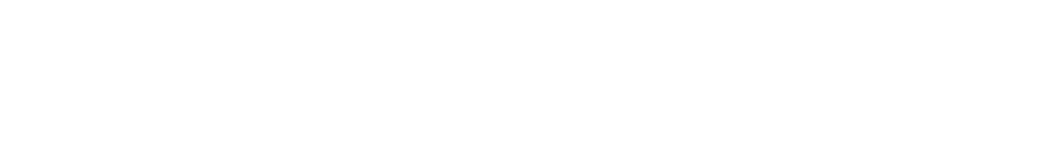
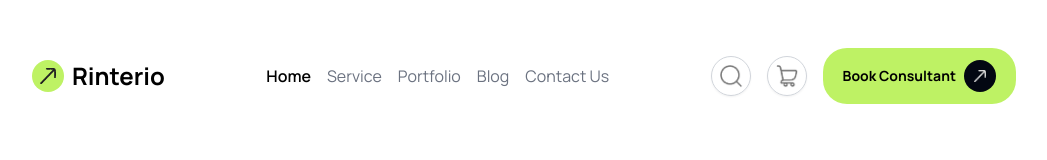
Before and after one commit to TahsinAlahi/assignment-03, a website: page index.html in a window 1280 px wide. Shown: the whole page, without its empty margins (116-1163 px from the left). Drawn offline with nearby package versions, Linux system fonts and the light colour scheme.

Commit message:
navbar done

```diff
--- a/index.html
+++ b/index.html
@@ -1,29 +1,94 @@
-<!DOCTYPE html>
+<!doctype html>
 <html lang="en">
   <head>
     <meta charset="UTF-8" />
     <meta name="viewport" content="width=device-width, initial-scale=1.0" />
+    <!-- Manrope font -->
+    <link rel="preconnect" href="https://fonts.googleapis.com" />
+    <link rel="preconnect" href="https://fonts.gstatic.com" crossorigin />
+    <link
+      href="https://fonts.googleapis.com/css2?family=Manrope:wght@200..800&display=swap"
+      rel="stylesheet"
+    />
+
     <!-- Tailwind CDN -->
     <script src="https://cdn.tailwindcss.com"></script>
     <script>
       tailwind.config = {
         theme: {
           extend: {
-            colors: {
-              clifford: "#da373d",
+            fontFamily: {
+              manrope: ["Manrope", "sans-serif"],
+            },
+            backgroundImage: {
+              "header-gradient":
+                "linear-gradient(0deg, rgb(255, 255, 255), rgba(255, 255, 255, 0) 100%)",
             },
           },
         },
       };
     </script>
     <!-- daisyUI -->
-    <link
+    <!-- <link
       href="https://cdn.jsdelivr.net/npm/daisyui@4.12.10/dist/full.min.css"
       rel="stylesheet"
       type="text/css"
-    />
+    /> -->
 
     <title>Document</title>
   </head>
-  <body></body>
+  <body class="font-manrope">
+    <div class="mx-auto px-5 pt-7 lg:max-w-screen-lg lg:pt-12">
+      <header class="bg-header-gradient">
+        <nav class="flex items-center justify-between">
+          <div class="flex cursor-pointer items-center justify-between gap-2">
+            <div
+              class="flex h-8 w-8 items-center justify-center rounded-2xl bg-lime-300"
+            >
+              <img src="./assets/arrow.png" alt="arrow-img" class="w-4" />
+            </div>
+            <div class="text-2xl font-bold text-black">Rinterio</div>
+          </div>
+
+          <div
+            class="flex h-10 w-10 items-center justify-center rounded-full border border-gray-200 bg-white lg:hidden"
+          >
+            <img src="./assets/burger.png" alt="burger-menu" class="w-4" />
+          </div>
+          <ul class="hidden space-x-4 lg:flex">
+            <li class="cursor-pointer font-semibold">Home</li>
+            <li class="cursor-pointer text-gray-500">Service</li>
+            <li class="cursor-pointer text-gray-500">Portfolio</li>
+            <li class="cursor-pointer text-gray-500">Blog</li>
+            <li class="cursor-pointer text-gray-500">Contact Us</li>
+          </ul>
+
+          <div class="hidden items-center justify-between gap-4 lg:flex">
+            <div
+              class="flex h-10 w-10 cursor-pointer items-center justify-center rounded-full border border-gray-300 shadow-sm"
+            >
+              <img src="./assets/search.png" alt="search" class="h-6 w-6" />
+            </div>
+
+            <div
+              class="flex h-10 w-10 cursor-pointer items-center justify-center rounded-full border border-gray-300 shadow-sm"
+            >
+              <img src="./assets/cart.png" alt="search" class="h-6 w-6" />
+            </div>
+
+            <div
+              class="flex cursor-pointer items-center justify-center gap-2 rounded-3xl bg-lime-300 px-5 py-3"
+            >
+              <div class="text-sm font-bold">Book Consultant</div>
+              <div
+                class="flex h-8 w-8 items-center justify-center rounded-full bg-gray-950"
+              >
+                <img src="./assets/arrow.png" class="h-3 w-3 invert" />
+              </div>
+            </div>
+          </div>
+        </nav>
+      </header>
+    </div>
+  </body>
 </html>
--- /dev/null
+++ b/package.json
@@ -0,0 +1,6 @@
+{
+  "devDependencies": {
+    "prettier": "^3.3.3",
+    "prettier-plugin-tailwindcss": "^0.6.6"
+  }
+}
--- /dev/null
+++ b/tailwind.config.js
@@ -0,0 +1,25 @@
+module.exports = {
+  theme: {
+    extend: {
+      // Add custom styles here
+    },
+  },
+  plugins: [
+    function ({ addUtilities }) {
+      addUtilities({
+        ".button-top": {
+          "background-color": "#4A90E2", // example color
+          padding: "1rem 2rem",
+          "border-radius": "0.375rem",
+          color: "#fff",
+          "font-weight": "bold",
+          "text-transform": "uppercase",
+          transition: "all 0.3s ease-in-out",
+        },
+        ".button-top:hover": {
+          "background-color": "#357ABD",
+        },
+      });
+    },
+  ],
+};
```
Also changed, not shown: .prettierrc.json (added), assets/arrow.png (added), assets/burger.png (added), assets/cart.png (added), assets/search.png (added), 2 other files.
